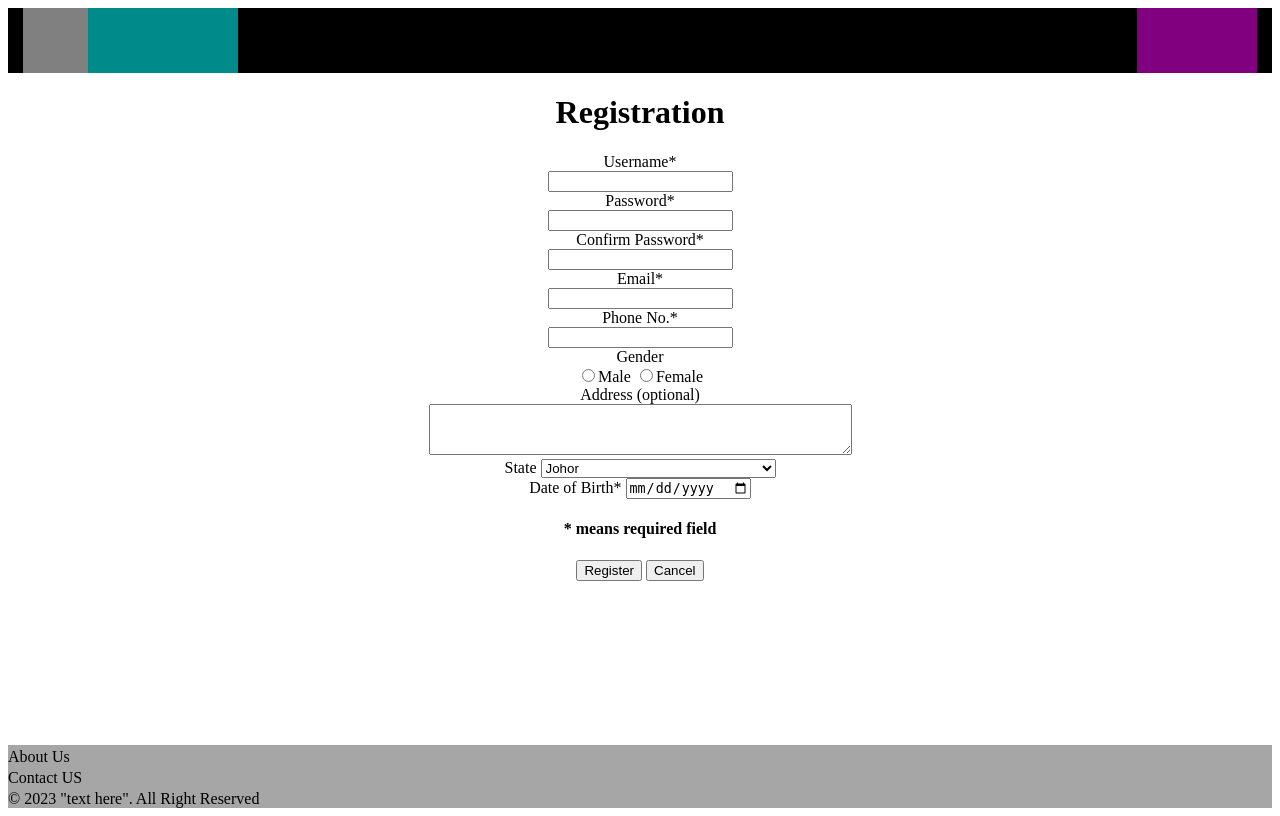
After one commit to Mcproking/WDTAssignment, a PHP site: the page made by Login&Registration/Register.php in a window 1280 px wide. The commit adds this page. Run offline with PHP 8.4, Linux system fonts and the light colour scheme.

Commit message:
update some stuff in login and working on register

```diff
--- /dev/null
+++ b/Login&Registration/Register.php
@@ -0,0 +1,97 @@
+<!DOCTYPE html>
+<html lang="en">
+<head>
+    <meta charset="UTF-8">
+    <meta name="viewport" content="width=device-width, initial-scale=1.0">
+    <title>Registration</title>
+    <link rel="stylesheet" href="../static/header.css">
+    <link rel="stylesheet" href="../static/login.css">
+    <link rel="stylesheet" href="../static/footer.css">
+</head>
+<body>
+    <div id="wrapper">
+        <?php
+        include '../includes/header.php';
+        ?>
+        <div id="register" align="center">
+            <div>
+                <h1>Registration</h1>
+            </div>
+            <form action="" method="post">
+                <div>
+                    <label for="username">Username* </label><br>
+                    <input type="text" name="txtUsername" id="username">
+                </div>
+
+                <div>
+                    <label for="password">Password* </label><br>
+                    <input type="password" name="txtPassword" id="password">
+                </div>
+
+                <div>
+                    <label for="confirm">Confirm Password* </label><br>
+                    <input type="password" name="txtConfirmPassword" id="confirm">
+                </div>
+
+                <div>
+                    <label for="email">Email* </label><br>
+                    <input type="email" name="txtEmail" id="email">
+                </div>
+
+                <div>
+                    <label for="phone">Phone No.* </label><br>
+                    <input type="email" name="" id="phone">
+                </div>
+
+                <div>
+                    Gender <br>
+                    <label for="male"><input type="radio" name="Gender" id="male">Male</label>
+                    <label for="female"><input type="radio" name="Gender" id="female">Female</label>
+                </div>
+
+                <div>
+                    <label for="address">Address (optional)<br><textarea name="txtAddress" id="address" cols="50" rows="3"></textarea></label>
+                </div>
+
+                <div>
+                    State
+                    <select name="State" id="state">
+                        <option value="JHR">Johor</option>
+                        <option value="KDH">Kedah</option>
+                        <option value="KTN">Kelantan</option>
+                        <option value="MLK">Melaka</option>
+                        <option value="NSN">Negeri Sembilan</option>
+                        <option value="PHG">Pahang</option>
+                        <option value="PNG">Pulau Pinang</option>
+                        <option value="PRK">Perak</option>
+                        <option value="PLS">Perlis</option>
+                        <option value="SBH">Sabah</option>
+                        <option value="SWK">Sarawak</option>
+                        <option value="SGR">Selangor</option>
+                        <option value="TRG">Terengganu</option>
+                        <option value="WPKL">Wilayah Persekutuan Kuala Lumpur</option>
+                        <option value="WPLBN">Wilayah Persekutuan Labuan</option>
+                        <option value="WPPJY">Wilayah Persekutuan Putrajaya</option>
+                    </select>
+                </div>
+
+                <div>
+                    Date of Birth* <input type="date" name="txtDOB" id="DOB" />
+                </div>
+            </form>
+
+            <div>
+                <h4>* means required field</h4>
+            </div>
+
+            <div>
+                <button type="submit" value="Register" id="registerButton">Register</button>
+                <button type="button" value="Cancel" id="cancel" onclick="window.location='../index.php'">Cancel</button>
+            </div>
+        </div>
+        <?php
+        include '../includes/footer.html';
+        ?>
+    </div>
+</body>
+</html>
--- a/login.php
+++ b/login.php
@@ -3,7 +3,7 @@
 <head>
     <meta charset="UTF-8">
     <meta name="viewport" content="width=device-width, initial-scale=1.0">
-    <title>Document</title>
+    <title>Login</title>
     <link rel="stylesheet" href="./static/body.css">
     <link rel="stylesheet" href="./static/header.css">
     <link rel="stylesheet" href="./static/login.css">
@@ -39,11 +39,11 @@
             </div>
             <form action="" method="post">
                 <div class="Username" id="User">
-                    <label>Username</label>
+                    <label for="inputUser">Username</label>
                     <input type="text" name="txtName" id="inputUser" />
                 </div>
                 <div class="Password" id="Pass">
-                    <label>Password</label>
+                    <label for="inputPassword">Password</label>
                     <input type="password" name="txtPassword" id="inputPassword" />
                 </div>
                 <div id="button">
--- a/ref.txt
+++ b/ref.txt
@@ -16,3 +16,8 @@ https://www.w3schools.com/php/php_sessions.asp
 https://www.quora.com/How-do-you-clear-a-CSS-cache
 
 https://stackoverflow.com/questions/16679146/force-footer-on-bottom-on-pages-with-little-content
+
+
+Registration
+https://w3schools.invisionzone.com/topic/12939-cancel-button-for-forms/
+https://stackoverflow.com/questions/61227490/html-css-trying-to-move-input-text-box-to-a-set-positon
```
